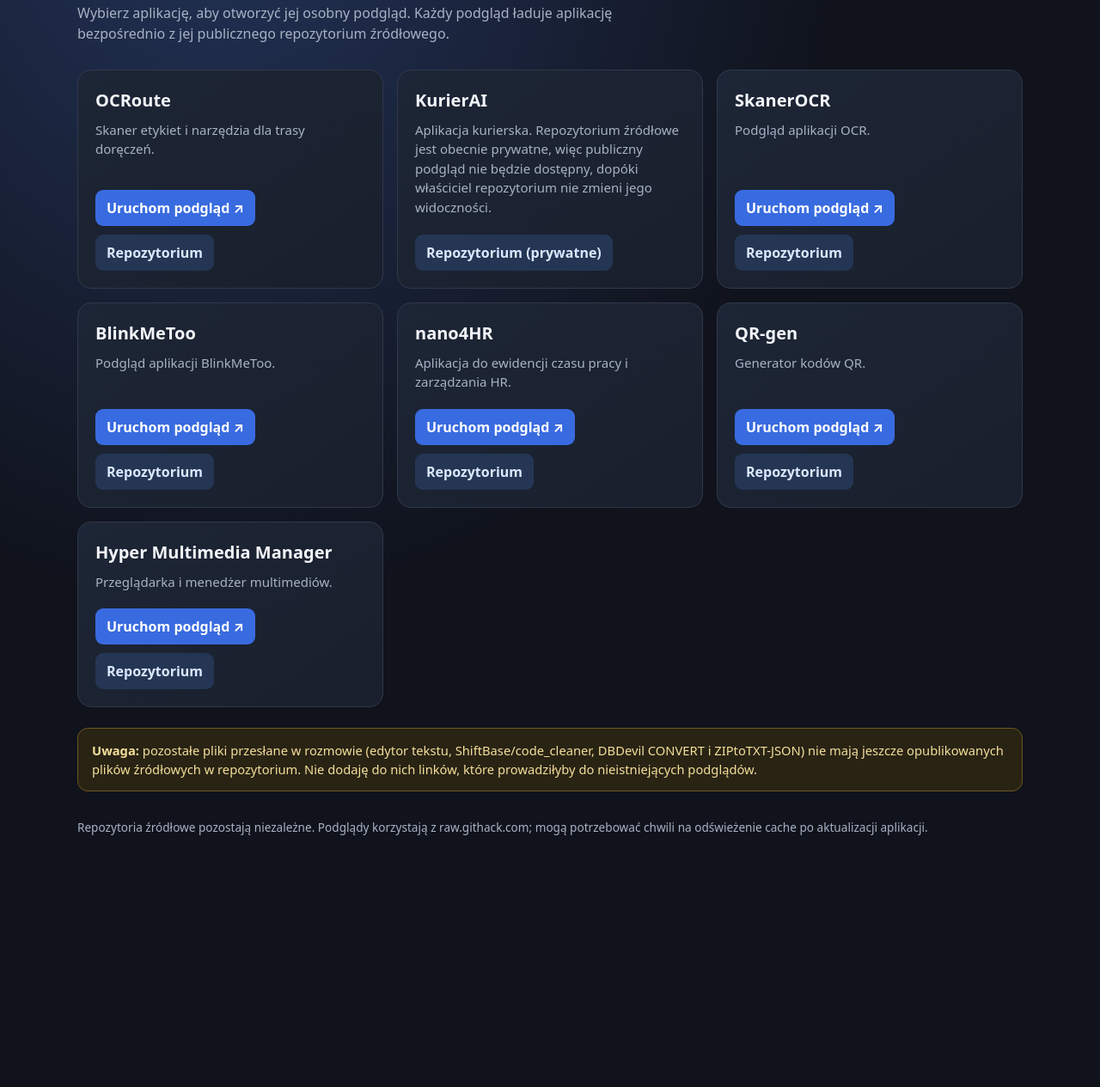
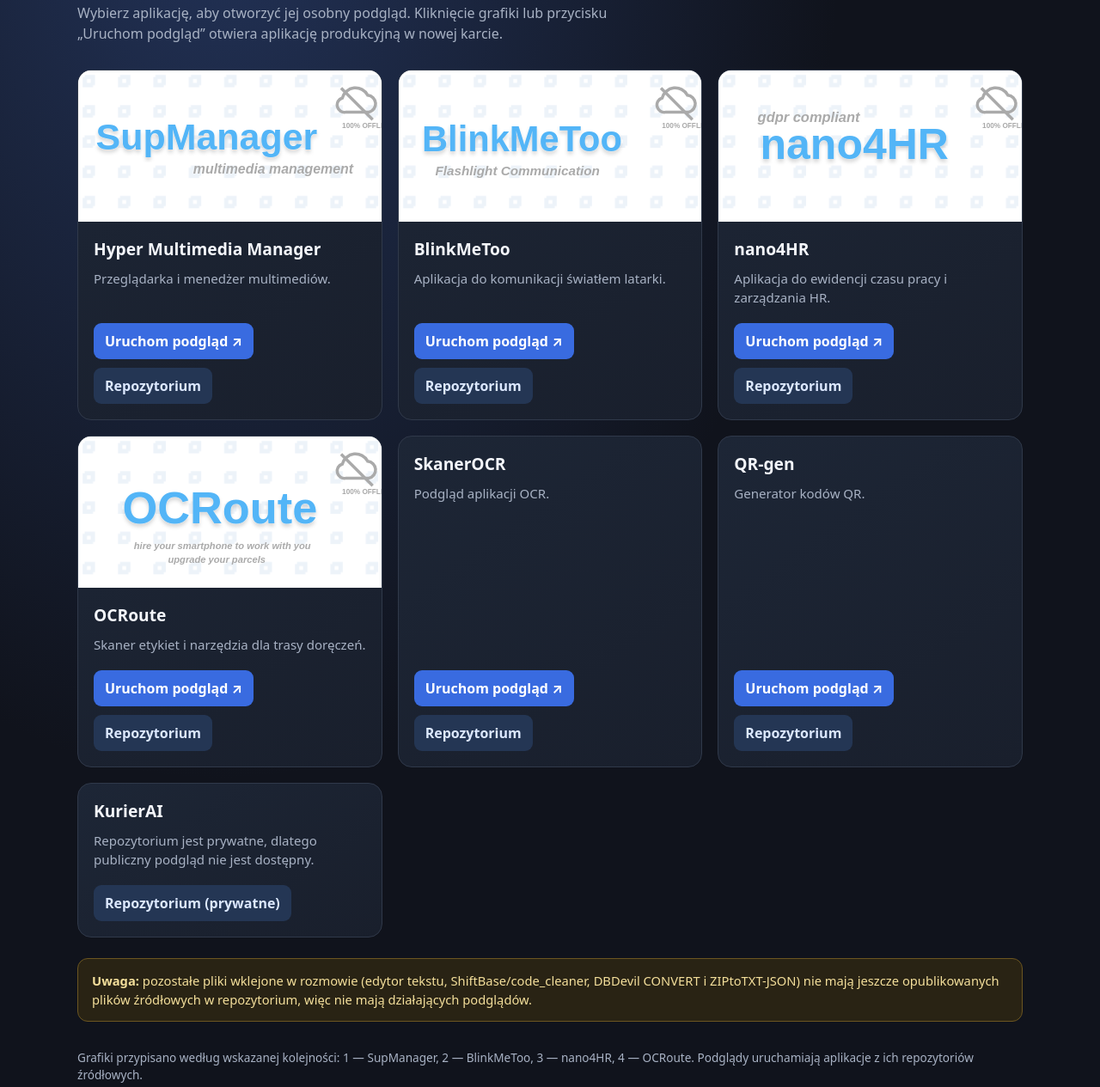
Before and after one commit to Dobrychlopak87/ByDBDevStudio, a plain HTML site: page index.html in a window 1280 px wide. Shown: the part 124-1389 px from the top of the page at 86% size. Before the commit the page ends 1170 px from the top, so only its background shows below. Drawn offline with Linux system fonts and the light colour scheme.

Commit message:
Add app banners mapped to the four supplied app identities

```diff
--- a/index.html
+++ b/index.html
@@ -6,28 +6,28 @@
   <meta name="theme-color" content="#10131c">
   <title>DBDevStudio — aplikacje</title>
   <style>
-    :root{color-scheme:dark;--bg:#10131c;--panel:#191f2c;--line:#30394a;--text:#f4f6fb;--muted:#a8b2c4;--accent:#79a8ff}
+    :root{color-scheme:dark;--bg:#10131c;--panel:#191f2c;--line:#30394a;--text:#f4f6fb;--muted:#a8b2c4}
     *{box-sizing:border-box}body{margin:0;min-height:100vh;background:radial-gradient(ellipse at 20% 0,#223257 0,transparent 50%),var(--bg);color:var(--text);font:16px/1.5 system-ui,-apple-system,"Segoe UI",sans-serif}
-    main{width:min(1100px,calc(100% - 32px));margin:0 auto;padding:56px 0 72px}header{margin-bottom:30px}h1{font-size:clamp(2rem,6vw,3.5rem);line-height:1.05;margin:0 0 12px;letter-spacing:-.04em}header p{color:var(--muted);max-width:680px;margin:0}.grid{display:grid;grid-template-columns:repeat(auto-fit,minmax(min(100%,280px),1fr));gap:16px}.card{display:flex;flex-direction:column;min-height:180px;padding:20px;background:linear-gradient(145deg,#1d2636,var(--panel));border:1px solid var(--line);border-radius:16px}.card h2{margin:0 0 8px;font-size:1.25rem}.card p{margin:0 0 20px;color:var(--muted);font-size:.94rem;flex:1}.links{display:flex;gap:10px;flex-wrap:wrap}.links a{display:inline-flex;align-items:center;justify-content:center;padding:9px 13px;border-radius:9px;background:#243654;color:#dce8ff;text-decoration:none;font-weight:650}.links a:hover{background:#304a73}.links a.preview{background:#396be0;color:#fff}.note{margin-top:24px;padding:14px 16px;border:1px solid #6c5620;background:#292314;border-radius:12px;color:#f4df9b;font-size:.92rem}footer{margin-top:32px;color:var(--muted);font-size:.85rem}
+    main{width:min(1100px,calc(100% - 32px));margin:0 auto;padding:56px 0 72px}header{margin-bottom:30px}h1{font-size:clamp(2rem,6vw,3.5rem);line-height:1.05;margin:0 0 12px;letter-spacing:-.04em}header p{color:var(--muted);max-width:680px;margin:0}.grid{display:grid;grid-template-columns:repeat(auto-fit,minmax(min(100%,290px),1fr));gap:18px}.card{overflow:hidden;display:flex;flex-direction:column;background:linear-gradient(145deg,#1d2636,var(--panel));border:1px solid var(--line);border-radius:16px}.art{display:block;background:#fff;line-height:0}.art img{width:100%;height:auto;aspect-ratio:2/1;object-fit:cover}.body{padding:18px;display:flex;flex-direction:column;flex:1}.body h2{margin:0 0 8px;font-size:1.2rem}.body p{margin:0 0 18px;color:var(--muted);font-size:.94rem;flex:1}.links{display:flex;gap:10px;flex-wrap:wrap}.links a{display:inline-flex;align-items:center;justify-content:center;padding:9px 13px;border-radius:9px;background:#243654;color:#dce8ff;text-decoration:none;font-weight:650}.links a:hover{background:#304a73}.links a.preview{background:#396be0;color:#fff}.note{margin-top:24px;padding:14px 16px;border:1px solid #6c5620;background:#292314;border-radius:12px;color:#f4df9b;font-size:.92rem}footer{margin-top:32px;color:var(--muted);font-size:.85rem}
   </style>
 </head>
 <body>
 <main>
   <header>
     <h1>DBDevStudio</h1>
-    <p>Wybierz aplikację, aby otworzyć jej osobny podgląd. Każdy podgląd ładuje aplikację bezpośrednio z jej publicznego repozytorium źródłowego.</p>
+    <p>Wybierz aplikację, aby otworzyć jej osobny podgląd. Kliknięcie grafiki lub przycisku „Uruchom podgląd” otwiera aplikację produkcyjną w nowej karcie.</p>
   </header>
   <section class="grid" aria-label="Aplikacje">
-    <article class="card"><h2>OCRoute</h2><p>Skaner etykiet i narzędzia dla trasy doręczeń.</p><div class="links"><a class="preview" href="https://raw.githack.com/Dobrychlopak87/OCRoute/main/index.html" target="_blank" rel="noopener">Uruchom podgląd ↗</a><a href="https://github.com/Dobrychlopak87/OCRoute" target="_blank" rel="noopener">Repozytorium</a></div></article>
-    <article class="card"><h2>KurierAI</h2><p>Aplikacja kurierska. Repozytorium źródłowe jest obecnie prywatne, więc publiczny podgląd nie będzie dostępny, dopóki właściciel repozytorium nie zmieni jego widoczności.</p><div class="links"><a href="https://github.com/Dobrychlopak87/KurierAI" target="_blank" rel="noopener">Repozytorium (prywatne)</a></div></article>
-    <article class="card"><h2>SkanerOCR</h2><p>Podgląd aplikacji OCR.</p><div class="links"><a class="preview" href="https://raw.githack.com/Dobrychlopak87/SkanerOCR/main/index.html" target="_blank" rel="noopener">Uruchom podgląd ↗</a><a href="https://github.com/Dobrychlopak87/SkanerOCR" target="_blank" rel="noopener">Repozytorium</a></div></article>
-    <article class="card"><h2>BlinkMeToo</h2><p>Podgląd aplikacji BlinkMeToo.</p><div class="links"><a class="preview" href="https://raw.githack.com/Dobrychlopak87/BlinkMeToo/main/index.html" target="_blank" rel="noopener">Uruchom podgląd ↗</a><a href="https://github.com/Dobrychlopak87/BlinkMeToo" target="_blank" rel="noopener">Repozytorium</a></div></article>
-    <article class="card"><h2>nano4HR</h2><p>Aplikacja do ewidencji czasu pracy i zarządzania HR.</p><div class="links"><a class="preview" href="https://raw.githack.com/Dobrychlopak87/nano4HR/main/index.html" target="_blank" rel="noopener">Uruchom podgląd ↗</a><a href="https://github.com/Dobrychlopak87/nano4HR" target="_blank" rel="noopener">Repozytorium</a></div></article>
-    <article class="card"><h2>QR-gen</h2><p>Generator kodów QR.</p><div class="links"><a class="preview" href="https://raw.githack.com/Dobrychlopak87/QR-gen/main/index.html" target="_blank" rel="noopener">Uruchom podgląd ↗</a><a href="https://github.com/Dobrychlopak87/QR-gen" target="_blank" rel="noopener">Repozytorium</a></div></article>
-    <article class="card"><h2>Hyper Multimedia Manager</h2><p>Przeglądarka i menedżer multimediów.</p><div class="links"><a class="preview" href="https://raw.githack.com/Dobrychlopak87/supmanager/main/index.html" target="_blank" rel="noopener">Uruchom podgląd ↗</a><a href="https://github.com/Dobrychlopak87/supmanager" target="_blank" rel="noopener">Repozytorium</a></div></article>
+    <article class="card"><a class="art" href="https://raw.githack.com/Dobrychlopak87/supmanager/main/index.html" target="_blank" rel="noopener" aria-label="Otwórz Hyper Multimedia Manager"><img src="assets/supmanager.svg" alt="SupManager — Multimedia Management"></a><div class="body"><h2>Hyper Multimedia Manager</h2><p>Przeglądarka i menedżer multimediów.</p><div class="links"><a class="preview" href="https://raw.githack.com/Dobrychlopak87/supmanager/main/index.html" target="_blank" rel="noopener">Uruchom podgląd ↗</a><a href="https://github.com/Dobrychlopak87/supmanager" target="_blank" rel="noopener">Repozytorium</a></div></div></article>
+    <article class="card"><a class="art" href="https://raw.githack.com/Dobrychlopak87/BlinkMeToo/main/index.html" target="_blank" rel="noopener" aria-label="Otwórz BlinkMeToo"><img src="assets/blinkmetoo.svg" alt="BlinkMeToo — Flashlight Communication"></a><div class="body"><h2>BlinkMeToo</h2><p>Aplikacja do komunikacji światłem latarki.</p><div class="links"><a class="preview" href="https://raw.githack.com/Dobrychlopak87/BlinkMeToo/main/index.html" target="_blank" rel="noopener">Uruchom podgląd ↗</a><a href="https://github.com/Dobrychlopak87/BlinkMeToo" target="_blank" rel="noopener">Repozytorium</a></div></div></article>
+    <article class="card"><a class="art" href="https://raw.githack.com/Dobrychlopak87/nano4HR/main/index.html" target="_blank" rel="noopener" aria-label="Otwórz nano4HR"><img src="assets/nano4hr.svg" alt="nano4HR — GDPR compliant"></a><div class="body"><h2>nano4HR</h2><p>Aplikacja do ewidencji czasu pracy i zarządzania HR.</p><div class="links"><a class="preview" href="https://raw.githack.com/Dobrychlopak87/nano4HR/main/index.html" target="_blank" rel="noopener">Uruchom podgląd ↗</a><a href="https://github.com/Dobrychlopak87/nano4HR" target="_blank" rel="noopener">Repozytorium</a></div></div></article>
+    <article class="card"><a class="art" href="https://raw.githack.com/Dobrychlopak87/OCRoute/main/index.html" target="_blank" rel="noopener" aria-label="Otwórz OCRoute"><img src="assets/ocroute.svg" alt="OCRoute — Hire your smartphone to work with you, upgrade your parcels"></a><div class="body"><h2>OCRoute</h2><p>Skaner etykiet i narzędzia dla trasy doręczeń.</p><div class="links"><a class="preview" href="https://raw.githack.com/Dobrychlopak87/OCRoute/main/index.html" target="_blank" rel="noopener">Uruchom podgląd ↗</a><a href="https://github.com/Dobrychlopak87/OCRoute" target="_blank" rel="noopener">Repozytorium</a></div></div></article>
+    <article class="card"><div class="body"><h2>SkanerOCR</h2><p>Podgląd aplikacji OCR.</p><div class="links"><a class="preview" href="https://raw.githack.com/Dobrychlopak87/SkanerOCR/main/index.html" target="_blank" rel="noopener">Uruchom podgląd ↗</a><a href="https://github.com/Dobrychlopak87/SkanerOCR" target="_blank" rel="noopener">Repozytorium</a></div></div></article>
+    <article class="card"><div class="body"><h2>QR-gen</h2><p>Generator kodów QR.</p><div class="links"><a class="preview" href="https://raw.githack.com/Dobrychlopak87/QR-gen/main/index.html" target="_blank" rel="noopener">Uruchom podgląd ↗</a><a href="https://github.com/Dobrychlopak87/QR-gen" target="_blank" rel="noopener">Repozytorium</a></div></div></article>
+    <article class="card"><div class="body"><h2>KurierAI</h2><p>Repozytorium jest prywatne, dlatego publiczny podgląd nie jest dostępny.</p><div class="links"><a href="https://github.com/Dobrychlopak87/KurierAI" target="_blank" rel="noopener">Repozytorium (prywatne)</a></div></div></article>
   </section>
-  <aside class="note"><strong>Uwaga:</strong> pozostałe pliki przesłane w rozmowie (edytor tekstu, ShiftBase/code_cleaner, DBDevil CONVERT i ZIPtoTXT-JSON) nie mają jeszcze opublikowanych plików źródłowych w repozytorium. Nie dodaję do nich linków, które prowadziłyby do nieistniejących podglądów.</aside>
-  <footer>Repozytoria źródłowe pozostają niezależne. Podglądy korzystają z raw.githack.com; mogą potrzebować chwili na odświeżenie cache po aktualizacji aplikacji.</footer>
+  <aside class="note"><strong>Uwaga:</strong> pozostałe pliki wklejone w rozmowie (edytor tekstu, ShiftBase/code_cleaner, DBDevil CONVERT i ZIPtoTXT-JSON) nie mają jeszcze opublikowanych plików źródłowych w repozytorium, więc nie mają działających podglądów.</aside>
+  <footer>Grafiki przypisano według wskazanej kolejności: 1 — SupManager, 2 — BlinkMeToo, 3 — nano4HR, 4 — OCRoute. Podglądy uruchamiają aplikacje z ich repozytoriów źródłowych.</footer>
 </main>
 </body>
 </html>
```
Also changed, not shown: assets/blinkmetoo.svg (added), assets/nano4hr.svg (added), assets/ocroute.svg (added), assets/supmanager.svg (added), 1 other file.
